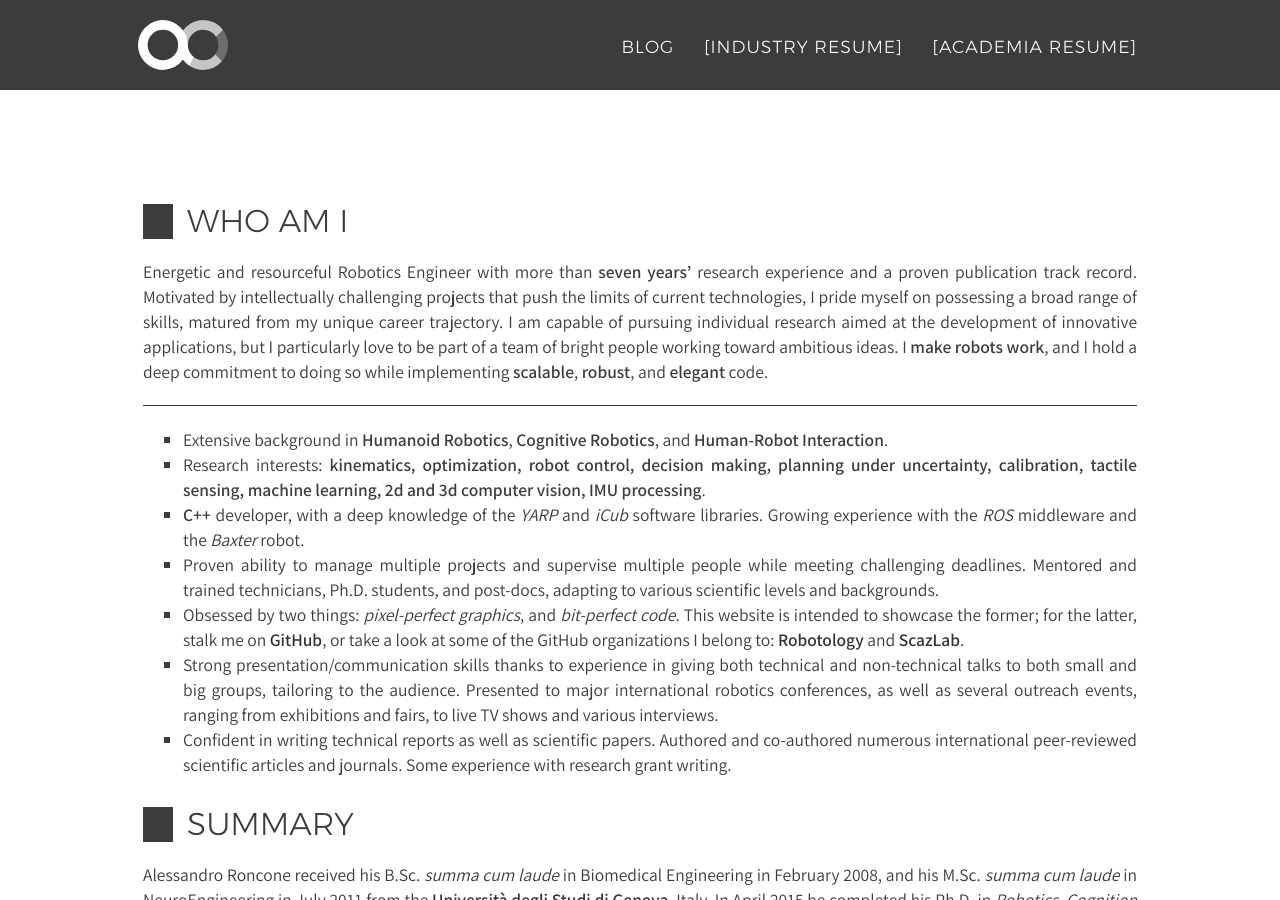
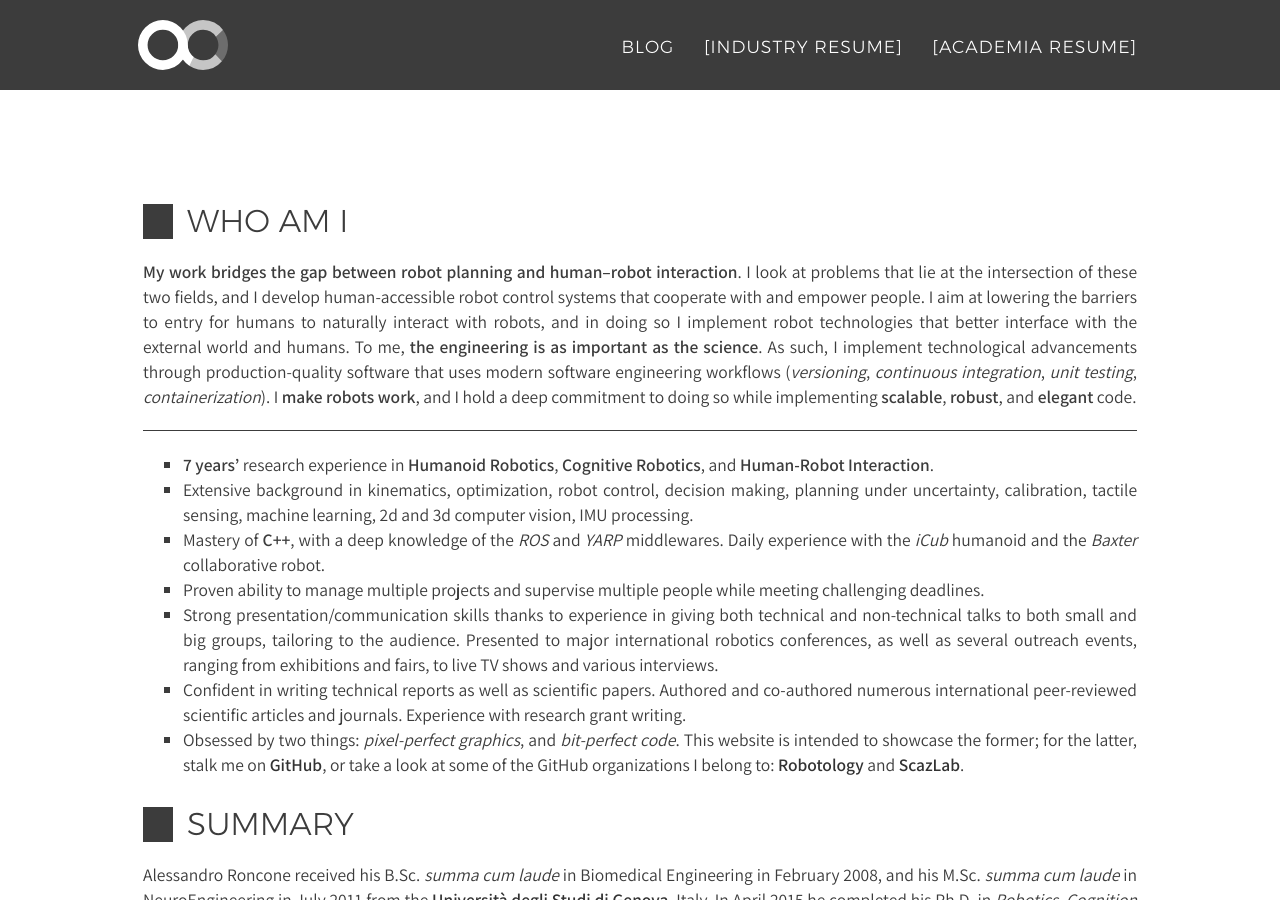
Before and after one commit to alecive/alecive.github.io, a Jekyll site: the page built from _posts/cv/2017-02-08-CV-AlessandroRoncone.md, in a window 1280 px wide and 900 px high, scrolled down 689 px. Built offline with Jekyll 4.4.1, drawn with Linux system fonts in a browser that asks for light colours; nearby versions of some CDN libraries; some web fonts are replaced.

Commit message:
Improved online CV

```diff
--- a/_posts/cv/2017-02-08-CV-AlessandroRoncone.md
+++ b/_posts/cv/2017-02-08-CV-AlessandroRoncone.md
@@ -15,22 +15,23 @@
 # Who am I
 
 {% include years_elap.html from="2010" %}
-Energetic and resourceful Robotics Engineer with more than <b>{{ yearDiffStr | strip_newlines }} years'</b> research experience and a proven publication track record.
-Motivated by intellectually challenging projects that push the limits of current technologies, I pride myself on possessing a broad range of skills, matured from my unique career trajectory.
-I am capable of pursuing individual research aimed at the development of innovative applications, but I particularly love to be part of a team of bright people working toward ambitious ideas.
+**My work bridges the gap between robot planning and human–robot interaction**.
+I look at problems that lie at the intersection of these two fields, and I develop human-accessible robot control systems that cooperate with and empower people.
+I aim at lowering the barriers to entry for humans to naturally interact with robots, and in doing so I implement robot technologies that better interface with the external world and humans.
+To me, **the engineering is as important as the science**.
+As such, I implement technological advancements through production-quality software that uses modern software engineering workflows (_versioning_, _continuous integration_, _unit testing_, _containerization_).
 I **make robots work**, and I hold a deep commitment to doing so while implementing **scalable**, **robust**, and **elegant** code.
 
 ---
 {: class="no-print"}
 
- * Extensive background in **Humanoid Robotics**, **Cognitive Robotics**, and **Human-Robot Interaction**.
- * Research interests: **kinematics, optimization, robot control, decision making, planning under uncertainty, calibration, tactile sensing, machine learning, 2d and 3d computer vision, IMU processing**.
- * **C++** developer, with a deep knowledge of the _YARP_ and _iCub_ software libraries. Growing experience with the _ROS_ middleware and the _Baxter_ robot.
- * Proven ability to manage multiple projects and supervise multiple people while meeting challenging deadlines. Mentored
-and trained technicians, Ph.D. students, and post-docs, adapting to various scientific levels and backgrounds.
+ * <b>{{ yearDiffInt | strip_newlines }} years'</b> research experience in **Humanoid Robotics**, **Cognitive Robotics**, and **Human-Robot Interaction**.
+ * Extensive background in kinematics, optimization, robot control, decision making, planning under uncertainty, calibration, tactile sensing, machine learning, 2d and 3d computer vision, IMU processing.
+ * Mastery of **C++**, with a deep knowledge of the _ROS_ and _YARP_ middlewares. Daily experience with the _iCub_ humanoid and the _Baxter_ collaborative robot.
+ * Proven ability to manage multiple projects and supervise multiple people while meeting challenging deadlines.
+ * Strong presentation/communication skills thanks to experience in giving both technical and non-technical talks to both small and big groups, tailoring to the audience. Presented to major international robotics conferences, as well as several outreach events, ranging from exhibitions and fairs, to live TV shows and various interviews.
+ * Confident in writing technical reports as well as scientific papers. Authored and co-authored numerous international peer-reviewed scientific articles and journals. Experience with research grant writing.
  * Obsessed by two things: _pixel-perfect graphics_, and _bit-perfect code_. This website is intended to showcase the former; for the latter, stalk me on [GitHub](http://github.com/alecive/), or take a look at some of the GitHub organizations I belong to: [Robotology](https://github.com/robotology) and [ScazLab](https://github.com/scazlab).
- * Strong presentation/communication skills thanks to experience in giving both technical and non-technical talks to both small and big groups, tailoring to the audience. Presented to major international robotics conferences, as well as several outreach events, ranging from exhibitions and fairs, to live TV shows and various interviews.
- * Confident in writing technical reports as well as scientific papers. Authored and co-authored numerous international peer-reviewed scientific articles and journals. Some experience with research grant writing.
 
 # Summary
 
```
